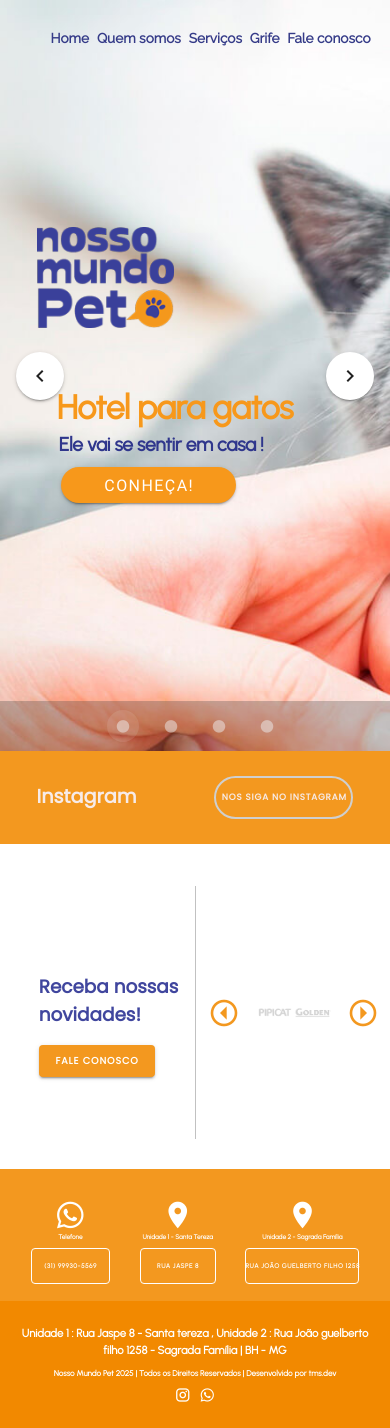
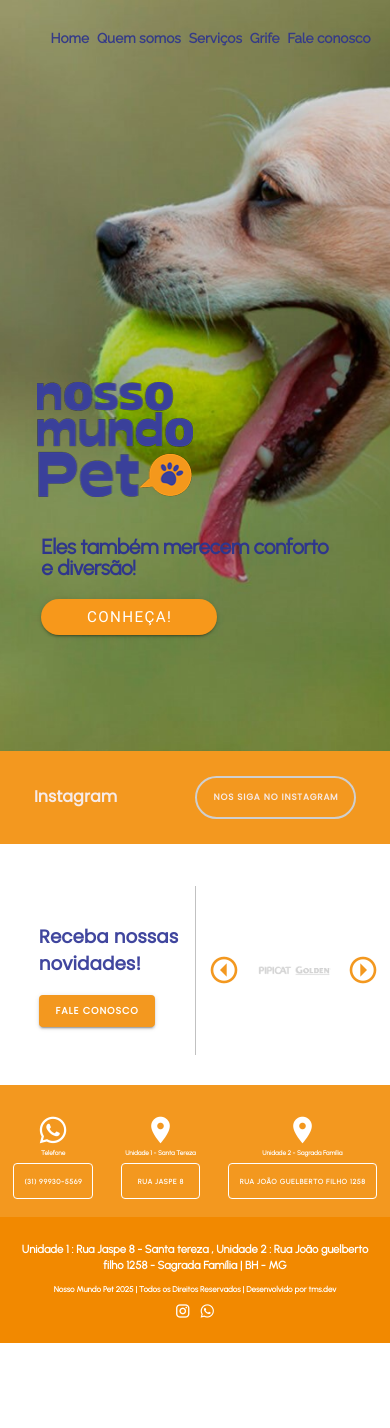
Before and after one commit to thiagoms00/pet-port, a Vue app: page / in a window 390 px wide. After the commit the page ends 1343 px from the top, so only its background shows below. Built offline with nearby package versions, Linux system fonts and the light colour scheme.

Commit message:
mais ajustes para responsividade

```diff
--- a/src/components/BodyHotelGatos.vue
+++ b/src/components/BodyHotelGatos.vue
@@ -158,7 +158,7 @@ export default {
                 <div class="img-card d-flex flex-column align-center justify-center elevation-2"
                     @click="mudaPagina('creche')">
                     <div class="img-wrapper">
-                        <v-img :width="250" aspect-ratio="16/9" cover class="other-img" src="../assets/imgs/creche.jpg">
+                        <v-img :width="260" :height="200" aspect-ratio="16/9" cover class="other-img" src="../assets/imgs/creche1.jpg">
                         </v-img>
                     </div>
 
@@ -168,7 +168,7 @@ export default {
                 <div class="img-card d-flex flex-column align-center justify-center elevation-2"
                     @click="mudaPagina('banho')">
                     <div class="img-wrapper">
-                        <v-img :width="250" aspect-ratio="16/9" cover class="other-img"
+                        <v-img :width="260" :height="200" aspect-ratio="16/9" cover class="other-img"
                             src="../assets/imgs/banho-e-tosa.jpg">
                         </v-img>
                     </div>
@@ -179,7 +179,7 @@ export default {
                 <div class="img-card d-flex flex-column align-center justify-center elevation-2"
                     @click="mudaPagina('hotelCaes')">
                     <div class="img-wrapper">
-                        <v-img :width="250" aspect-ratio="16/9" cover class="other-img"
+                        <v-img :width="260" :height="200" aspect-ratio="16/9" cover class="other-img"
                             src="../assets/imgs/hotelzinho.jpg">
                         </v-img>
                     </div>
@@ -190,7 +190,7 @@ export default {
                 <div class="img-card d-flex flex-column align-center justify-center elevation-2"
                     @click="mudaPagina('festa')">
                     <div class="img-wrapper">
-                        <v-img :width="250" aspect-ratio="16/9" cover class="other-img"
+                        <v-img :width="260" :height="200" aspect-ratio="16/9" cover class="other-img"
                             src="../assets/imgs/festa-aniversario.jpg">
                         </v-img>
                     </div>
@@ -455,16 +455,14 @@ export default {
         height: 20vh;
     }
 
-    .text-details{
-        text-align: center;
+    .contact-icon {
+        margin-top: 2.5vh !important;
     }
-
 
     .other-container {
         margin-top: 0vh !important;
 
     }
-
 
     .change-title {
         margin-top: 0vh !important;
@@ -472,11 +470,15 @@ export default {
 
     .card-anchor {
         margin-top: 1.5vh !important;
-        font-size: 1rem !important;
+        font-size: 0.8rem !important;
     }
 
-    .img-wrapper {
+    .img-wrapper{
         width: 40vw;
+        height: 20vh;
+    }
+    .contact-icon{
+        margin-top: 2.5vh !important;
     }
 
 
--- a/src/components/Contact.vue
+++ b/src/components/Contact.vue
@@ -216,7 +216,11 @@ export default {
     .contact-text {
         font-size: 1.15rem;
         margin-left: 0vw !important;
-        margin-top: 3vh !important;
+        margin-top: 1vh !important;
+    }
+
+    .custom-divider{
+        height: 20vh;
     }
 
     .img-wrapper{
@@ -244,5 +248,9 @@ export default {
     .form-div{
         margin-left: 1vw !important;
     }
+
+    .contact-row{
+        height: 30vh;
+    }
 }
 </style>
--- a/src/components/ContactBody.vue
+++ b/src/components/ContactBody.vue
@@ -370,6 +370,7 @@ export default {
     margin-left: 30% !important;
     margin-right: 30% !important;
     letter-spacing: 0vw;
+    text-align: center;
 
 }
 
--- a/src/components/FooterHome.vue
+++ b/src/components/FooterHome.vue
@@ -7,8 +7,22 @@ export default {
             screenWidth: window.innerWidth,
             iconSize: '',
             colsSize : 2,
+            colAux: 1,
         }
     },
+
+    created (){
+        if(this.screenWidth >= 1000){
+            this.iconSize = 'x-large'
+            this.colsSize = 2;
+        }
+        else{
+            this.iconSize = 'x-small'
+            this.colsSize = 3;
+            this.colAux = 2;
+        }
+    },
+
     methods: {
 
         redirectToWebsite(siteName) {
@@ -67,17 +81,7 @@ export default {
             }
         },
     },
-    created (){
-        if(this.screenWidth >= 1000){
-            this.iconSize = 'x-large'
-            this.colsSize = 2;
-        }
-        else{
-            this.iconSize = 'x-small'
-            this.colsSize = 3;
 
-        }
-    }
 }
 </script>
 <template>
@@ -94,7 +98,7 @@ export default {
                 <h1 class="contact-text">Unidade 1 - Santa Tereza</h1>
                 <v-btn class="contact-btn" variant="outlined" @click="openLocation('h1')">Rua Jaspe 8 </v-btn>
             </v-col>
-            <v-col :cols="colsSize+1" class="d-flex flex-column align-center">
+            <v-col :cols="colsSize+colAux" class="d-flex flex-column align-center">
                 <v-icon icon="mdi-map-marker" color="white" size="x-large" rounded="xl"></v-icon>
                 <h1 class="contact-text">Unidade 2 - Sagrada Família</h1>
                 <v-btn class="contact-btn" variant="outlined" @click="openLocation('h2')">Rua João Guelberto filho 1258 </v-btn>
@@ -204,9 +208,10 @@ export default {
 @media (max-width: 800px) {
   .contact-text{
     font-size: 0.4rem;
+    text-align: center;
   }
   .contact-btn{
-    font-size: 0.4rem;
+    font-size: 0.44rem;
     width: auto;
     height: 4vh;
   }
--- a/src/components/HomeCenter.vue
+++ b/src/components/HomeCenter.vue
@@ -23,9 +23,16 @@ export default {
             toogle3: false, //For a transition
             screenWidth: window.innerWidth,
 
+            carImgHeight: '100vh',
+            carImgWidth: 'auto',
+            mobile: false,
+
         }
     },
     created() {
+        if (this.screenWidth < 1000) {
+            this.mobile = true;
+        }
     },
     mounted() {
         setTimeout(() => {
@@ -69,8 +76,10 @@ export default {
 
 
     <v-app class="main-app pa-0 ma-0">
-        <v-container fluid class="ma-0 pa-0 cont1">
-            <v-carousel show-arrows="hover" class="main-car" >
+        <!-- Para desktop -->
+
+        <v-container v-if="!mobile" fluid class="ma-0 pa-0 cont1">
+            <v-carousel show-arrows="hover" class="main-car">
                 <v-carousel-item class="car-item" :src="img3Path" cover>
                     <v-col cols="16 pa-0">
                         <MainNav></MainNav>
@@ -153,7 +162,7 @@ export default {
                     </v-col>
                 </v-carousel-item>
                 <div class="car-wrapper">
-                    <v-carousel-item class="car-item" :src="img4Path" cover>
+                    <v-carousel-item class="car-item" :src="img4Path" cover height="100vh">
                         <v-col cols="16 pa-0">
                             <MainNav></MainNav>
                         </v-col>
@@ -175,7 +184,8 @@ export default {
                                     </h1>
                                 </Transition>
                                 <Transition name="firstText">
-                                <v-btn v-if="toogle3" class="mt-12 meet-btn" @click="mudaPage('banho')">Conheça!</v-btn>
+                                    <v-btn v-if="toogle3" class="mt-12 meet-btn"
+                                        @click="mudaPage('banho')">Conheça!</v-btn>
                                 </Transition>
                             </div>
                         </v-col>
@@ -184,6 +194,37 @@ export default {
 
             </v-carousel>
         </v-container>
+
+        <!-- Para versões mobile -->
+        <v-container v-if="mobile" fluid class="ma-0 pa-0 cont1 mobile-container">
+            <v-col cols="16 pa-0">
+                <MainNav></MainNav>
+                <v-col cols="16" class="">
+                    <div class="text-area d-flex flex-column">
+
+                        <Transition name="firstText">
+                            <div class="img-wrapper">
+                                <v-img :width="200" :height="200" class="logo-img" src="../assets/imgs/logo.png">
+                                </v-img>
+                            </div>
+
+                        </Transition>
+                        <Transition name="firstText">
+                            <h1 v-if="toogle2" class="text-h1 second-h1 mt-4 ml-1"> Eles também merecem conforto<br>
+                                e diversão!
+                            </h1>
+                        </Transition>
+                        <Transition name="firstText">
+                            <v-btn v-if="toogle3" class="mt-12 meet-btn" @click="mudaPage('hotelCaes')">Conheça!</v-btn>
+                        </Transition>
+                    </div>
+                </v-col>
+            </v-col>
+
+
+        </v-container>
+
+
     </v-app>
 </template>
 <style scoped>
@@ -267,24 +308,32 @@ export default {
 }
 
 
+.mobile-container {
+    background-image: url(../assets/imgs/mobileCover.jpg);
+    background-size: cover;
+    height: auto;
+    width: 100%;
+    height: 88.99vh;
+    background-position: center;
+}
 
 
 @media (max-width: 1600px) {
-    .img-wrapper{
+    .img-wrapper {
         width: 10vw;
         height: 10vw;
     }
 
-    .first-h1{
+    .first-h1 {
         font-size: 3.1rem !important;
     }
 
-    .second-h1{
+    .second-h1 {
         font-size: 1.3rem !important;
         margin-top: 1.3vh !important;
     }
 
-    .meet-btn{
+    .meet-btn {
         width: 11.5vw;
         margin-top: 5.5vh !important;
         font-size: 1.1rem;
@@ -293,46 +342,50 @@ export default {
 
 @media (max-width: 800px) {
 
-    .main-car{
+    .main-car {
         width: 100% !important;
     }
 
-    .car-wrapper{
+    .car-wrapper {
         width: 10vw !important;
     }
 
-    .car-item{
+    .car-item {
         height: 100% !important;
 
     }
 
-    .img-wrapper{
-        width: 35vw;
-        height: 35vw;
-        margin-top: 10.3vh !important;
+    .img-wrapper {
+        width: 40vw;
+        height: 40vw;
+        margin-top: 28.3vh !important;
 
     }
 
-    .first-h1{
+    .first-h1 {
         font-size: 2.1rem !important;
         margin-top: 5.3vh !important;
         margin-left: 5vw;
+        filter: brightness(1.05);
+        /* 1 is normal, increase for more brightness */
+
 
     }
 
-    .second-h1{
-        font-size: 1.2rem !important;
-        margin-top: 1.3vh !important;
-        margin-left: 5.5vw !important;
+    .second-h1 {
+        font-size: 1.3rem !important;
+        margin-top: 2.3vh !important;
+        margin-left: 1vw !important;
 
     }
 
-    .meet-btn{
+    .meet-btn {
         width: 45vw !important;
-        height: 4.5vh;
-        margin-top: 1.5vh !important;
-        font-size: 1rem;
-        border-radius: 100px;
+        height: 5.5vh;
+        margin-top: 2.5vh !important;
+        font-size: 0.95rem;
+        border-radius: 50px;
+        margin-left: 1vw !important;
     }
 }
 </style>
--- a/src/components/PetServicos.vue
+++ b/src/components/PetServicos.vue
@@ -248,6 +248,7 @@ export default {
 @media (max-width: 800px) {
     .img-wrap{
         width: 20vw !important;
+        height: 15vh;
     }
 
     .img-logo{
--- a/src/components/ScrollTitle.vue
+++ b/src/components/ScrollTitle.vue
@@ -84,7 +84,7 @@ export default {
 
 @media (max-width: 800px) {
     .scroll-text {
-        font-size: 1.2rem;
+        font-size: 1rem;
     }
 
 
@@ -102,6 +102,7 @@ export default {
 
     .follow-btn{
         width: auto;
+        padding: 0 4vw !important;
         height: 5vh  !important;
         font-size: 0.55rem;
     }
```
Also changed, not shown: src/components/BodyBanho.vue (+23 -17 lines), src/components/BodyCrecheCaes.vue (+32 -16 lines), src/components/BodyFestaComp.vue (+12 -8 lines), src/components/BodyHotelCaes.vue (+12 -10 lines), src/assets/imgs/mobileCover.jpg (added). Lines whose indentation alone changed are shown as unchanged.
